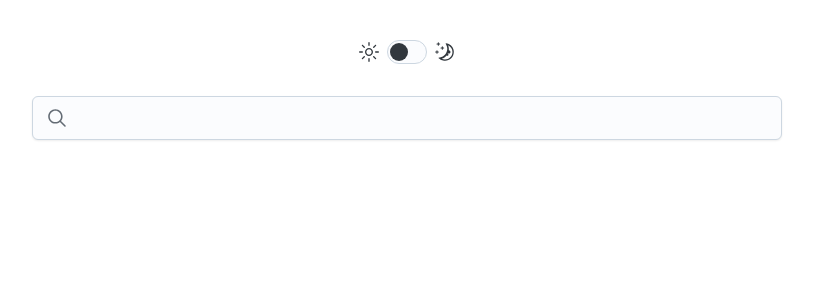
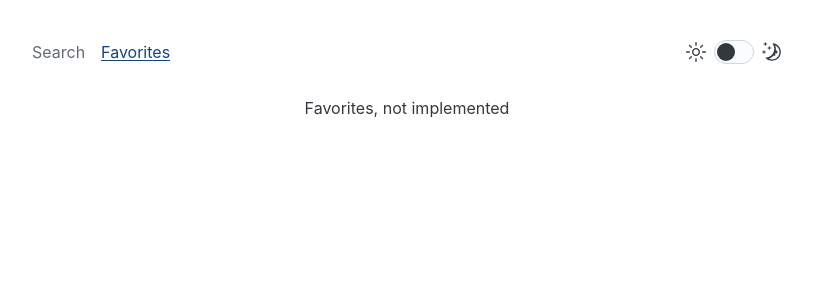
Before and after one commit to igor-pavlichenko/github-search-interface, a React (Vite) app: page /favorites in a window 1280 px wide. Shown: the top 300 px of the page, without its empty margins (233-1046 px from the left). Built offline with nearby package versions, Linux system fonts and the light colour scheme.

Commit message:
Add navigation & rearrange components

```diff
--- a/package.json
+++ b/package.json
@@ -22,7 +22,8 @@
     "graphql": "^16.8.1",
     "react": "^18.2.0",
     "react-dom": "^18.2.0",
-    "react-icons": "^4.11.0"
+    "react-icons": "^4.11.0",
+    "react-router-dom": "^6.16.0"
   },
   "devDependencies": {
     "@testing-library/jest-dom": "^6.1.3",
--- a/src/App.tsx
+++ b/src/App.tsx
@@ -2,10 +2,12 @@ import './App.css';
 
 import { ApolloProvider } from '@apollo/client';
 import { CssBaseline, CssVarsProvider, GlobalStyles, Stack } from '@mui/joy';
+import { BrowserRouter, Navigate, Route, Routes } from 'react-router-dom';
 
 import { gqlClient } from './core/api/graphql/client';
-import Search from './core/components/Search';
-import { ThemeModeToggle } from './core/components/ThemeModeToggle';
+import NavBar from './core/components/NavBar';
+import FavoritesPage from './core/pages/FavoritesPage';
+import Search from './core/pages/SearchPage';
 
 function App() {
   return (
@@ -21,6 +23,10 @@ function App() {
               width: '1em',
               height: '1em',
             },
+
+            '.activeNavLink': {
+              color: 'var(--joy-palette-primary-200)',
+            },
           }}
         />
         <ApolloProvider client={gqlClient}>
@@ -31,9 +37,15 @@ function App() {
             px={{ xs: 3, md: 6 }}
             overflow="auto"
           >
-            <ThemeModeToggle />
+            <BrowserRouter>
+              <NavBar />
 
-            <Search />
+              <Routes>
+                <Route path="/" element={<Navigate to="/search" />} />
+                <Route path="/search" element={<Search />} />
+                <Route path="/favorites" element={<FavoritesPage />} />
+              </Routes>
+            </BrowserRouter>
           </Stack>
         </ApolloProvider>
       </CssVarsProvider>
--- /dev/null
+++ b/src/core/components/CustomNavLink.tsx
@@ -0,0 +1,28 @@
+import { Link, useTheme } from '@mui/joy';
+import { NavLink, NavLinkProps } from 'react-router-dom';
+
+type Props = {
+  children: React.ReactNode;
+  to: NavLinkProps['to'];
+};
+
+const CustomNavLink = (props: Props) => {
+  const { palette } = useTheme();
+  return (
+    <Link
+      color="neutral"
+      component={NavLink}
+      style={({ isActive }) =>
+        isActive
+          ? {
+              color: palette.primary.softColor,
+              textDecoration: 'underline',
+            }
+          : undefined
+      }
+      {...props}
+    />
+  );
+};
+
+export default CustomNavLink;
--- /dev/null
+++ b/src/core/components/NavBar.tsx
@@ -0,0 +1,22 @@
+import { Grid } from '@mui/joy';
+
+import CustomNavLink from './CustomNavLink';
+import { ThemeModeToggle } from './ThemeModeToggle';
+
+const NavBar = () => {
+  return (
+    <Grid container sx={{ width: { xs: '100%', md: '750px' } }} justifyContent="start" gap={2}>
+      <Grid>
+        <CustomNavLink to="/search">Search</CustomNavLink>
+      </Grid>
+      <Grid>
+        <CustomNavLink to="/favorites">Favorites</CustomNavLink>
+      </Grid>
+      <Grid marginLeft="auto">
+        <ThemeModeToggle />
+      </Grid>
+    </Grid>
+  );
+};
+
+export default NavBar;
--- /dev/null
+++ b/src/core/pages/FavoritesPage.tsx
@@ -0,0 +1,5 @@
+const FavoritesPage = () => {
+  return <div>Favorites, not implemented</div>;
+};
+
+export default FavoritesPage;
--- a/src/core/components/Search.tsx
+++ b/src/core/pages/SearchPage.tsx
@@ -8,7 +8,7 @@ import {
   SEARCH_REPOSITORIES,
   SearchRepositoriesResponse,
 } from '../api/graphql/searchRepositoriesQuery';
-import RepositoryCard from './RepositoryCard/RepositoryCard';
+import RepositoryCard from '../components/RepositoryCard/RepositoryCard';
 
 const Search = () => {
   const [inputValue, setInputValue] = useState('');
```
Also changed, not shown: 1 other file (tests, documents, lock files or other folders).
